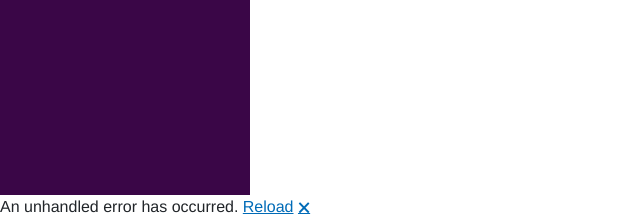
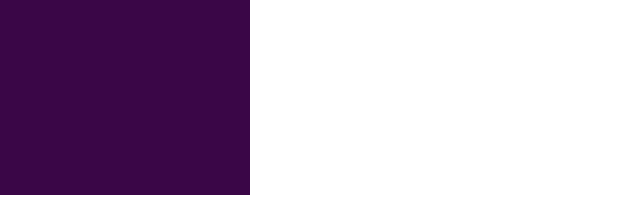
Before and after one commit to justinoakenfull/NRLBets_django, a Django app: page / in a window 1280 px wide. Shown: the part 605-824 px from the top of the page, without its empty margins (0-640 px from the left). After the commit the page ends 800 px from the top, so only its background shows below. Run offline with Django 5.2, Linux system fonts and the light colour scheme; some libraries are stand-ins or nearby versions.

Commit message:
Remvoed blazor errors

```diff
--- a/core/templates/base.html
+++ b/core/templates/base.html
@@ -44,12 +44,6 @@
             </article>
         </main>
     </div>
-    <div id="blazor-error-ui">
-        An unhandled error has occurred.
-        <a href="" class="reload">Reload</a>
-        <a class="dismiss">🗙</a>
-    </div>
-
     <script src="https://code.jquery.com/jquery-3.5.1.slim.min.js"></script>
     <script src="https://cdn.jsdelivr.net/npm/bootstrap@4.5.2/dist/js/bootstrap.bundle.min.js"></script>
 </body>
```
